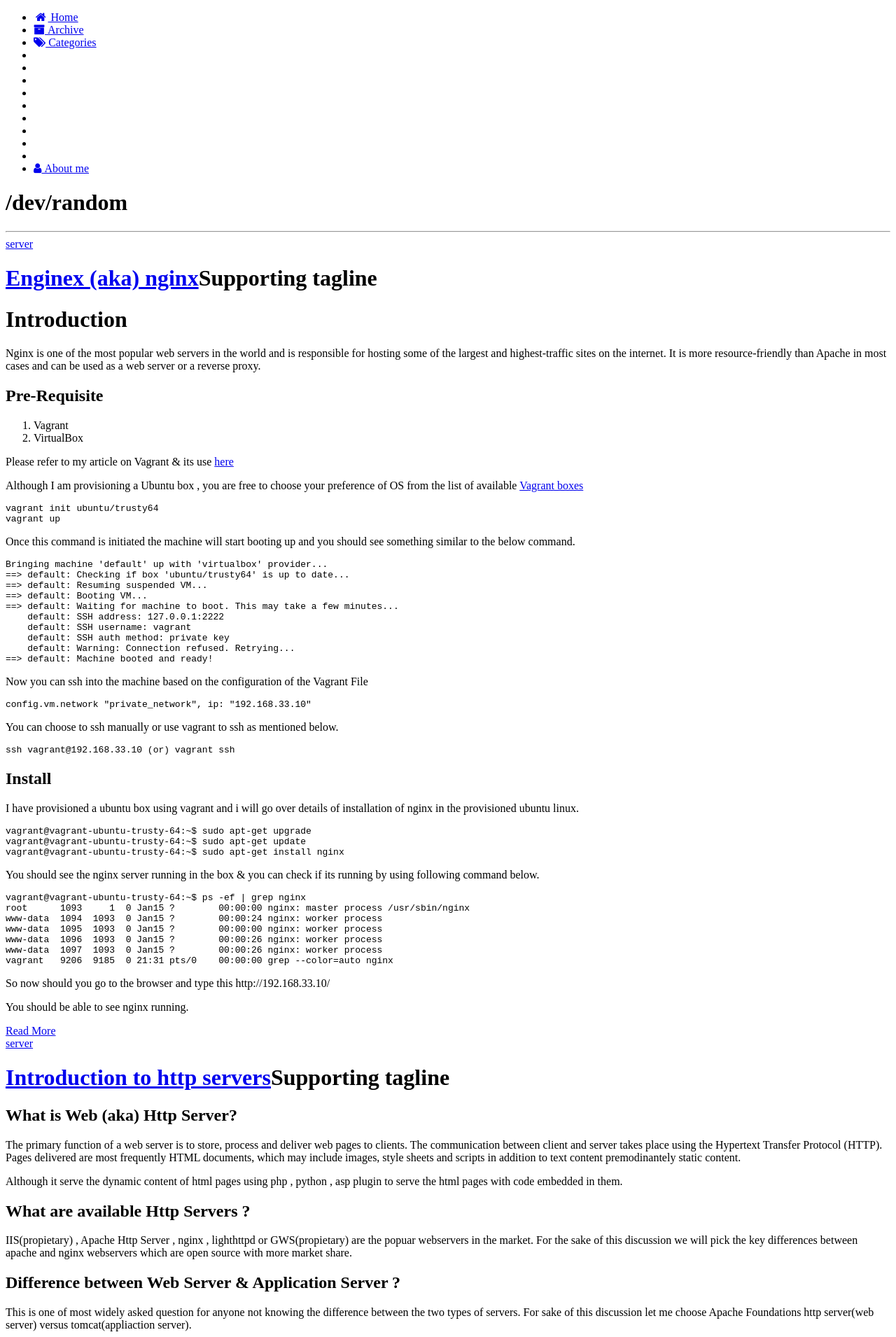
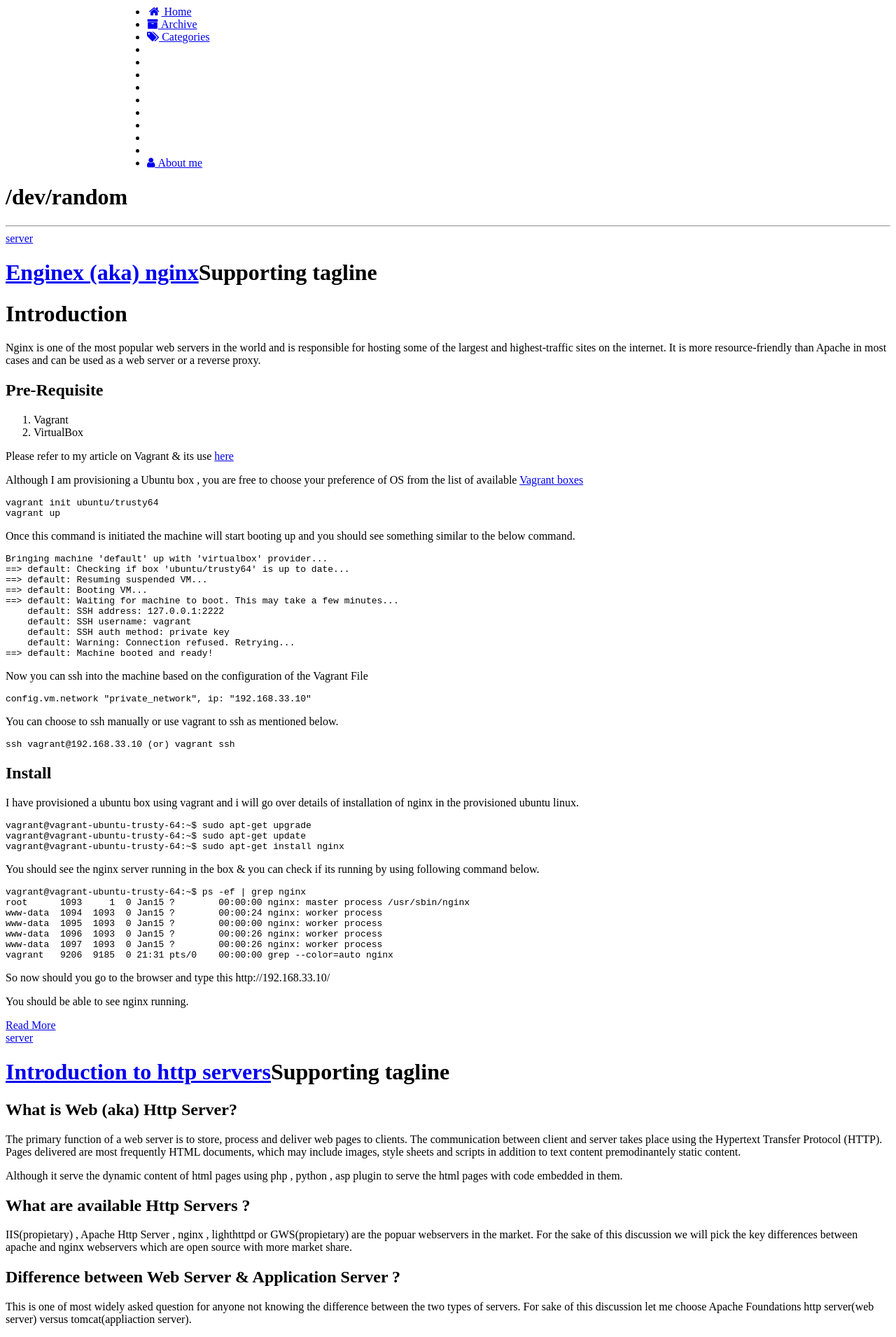
Before and after one commit to karpra/karpra.github.io, a Jekyll site: the page built from index.html, in a window 1280 px wide. Shown: the top 1910 px of the page at 70% size. Built offline with Jekyll 4.4.1, drawn with Linux system fonts in a browser that asks for light colours; nearby versions of some CDN libraries; library files that are not in the unit come from our copies; the list of posts is cut into pages by our own code.

Commit message:
"div move eliminated"

```diff
--- a/_includes/themes/Snail/nav.html
+++ b/_includes/themes/Snail/nav.html
@@ -2,7 +2,7 @@
      <div id="nav-i">
      </div>
 	<div id="nav-c">
-		<ul id="nav-list" style="width: 1400px;">
+		<ul id="nav-list" style="width: 900px;margin: 0 auto;">
 			<!--<li id="home"><a href="{{ HOME_PATH }}">Home</a></li> -->
 			<li id="vidu"><a href="{{ HOME_PATH }}"><i class="fa fa-home fa-fw"></i>&nbsp;Home</a></li>
 			<li><a href="{{ BASE_PATH }}/archive.html"><i class="fa fa-archive"></i>&nbsp;Archive</a></li>
```
Also changed, not shown: 13 other files.
